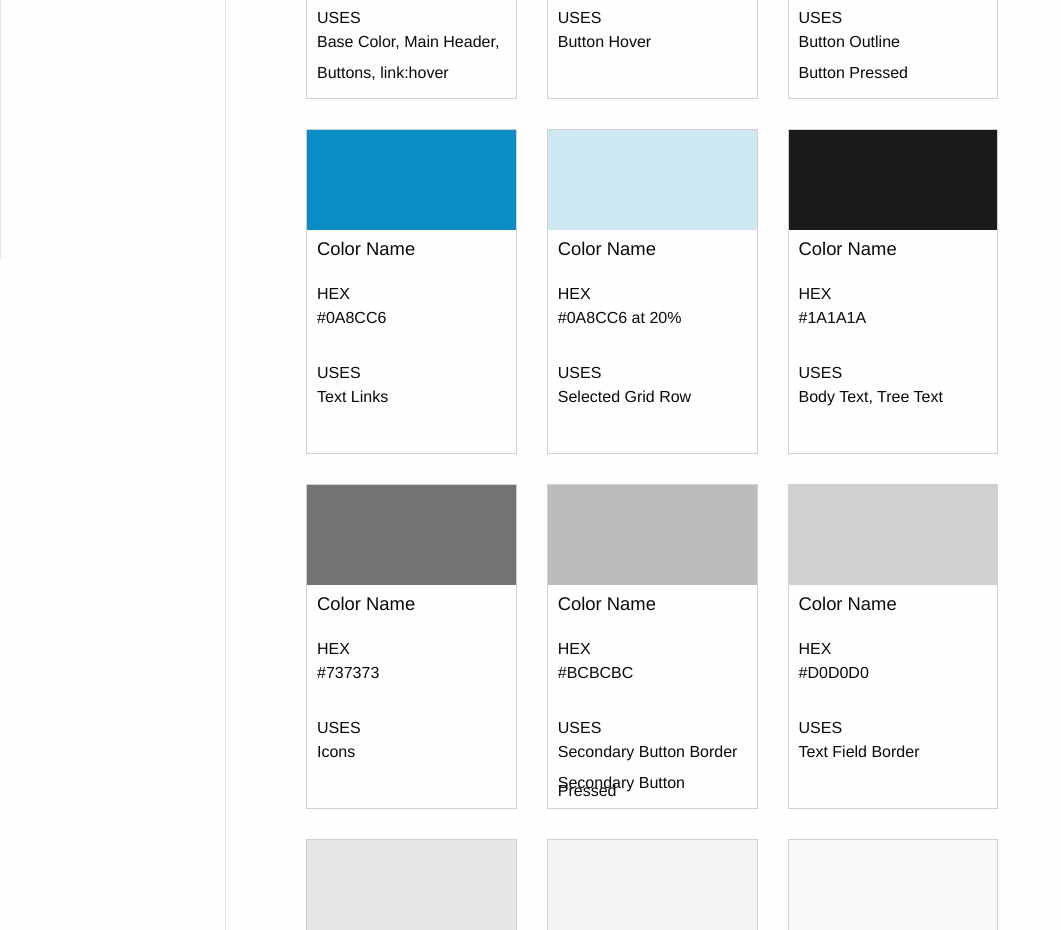
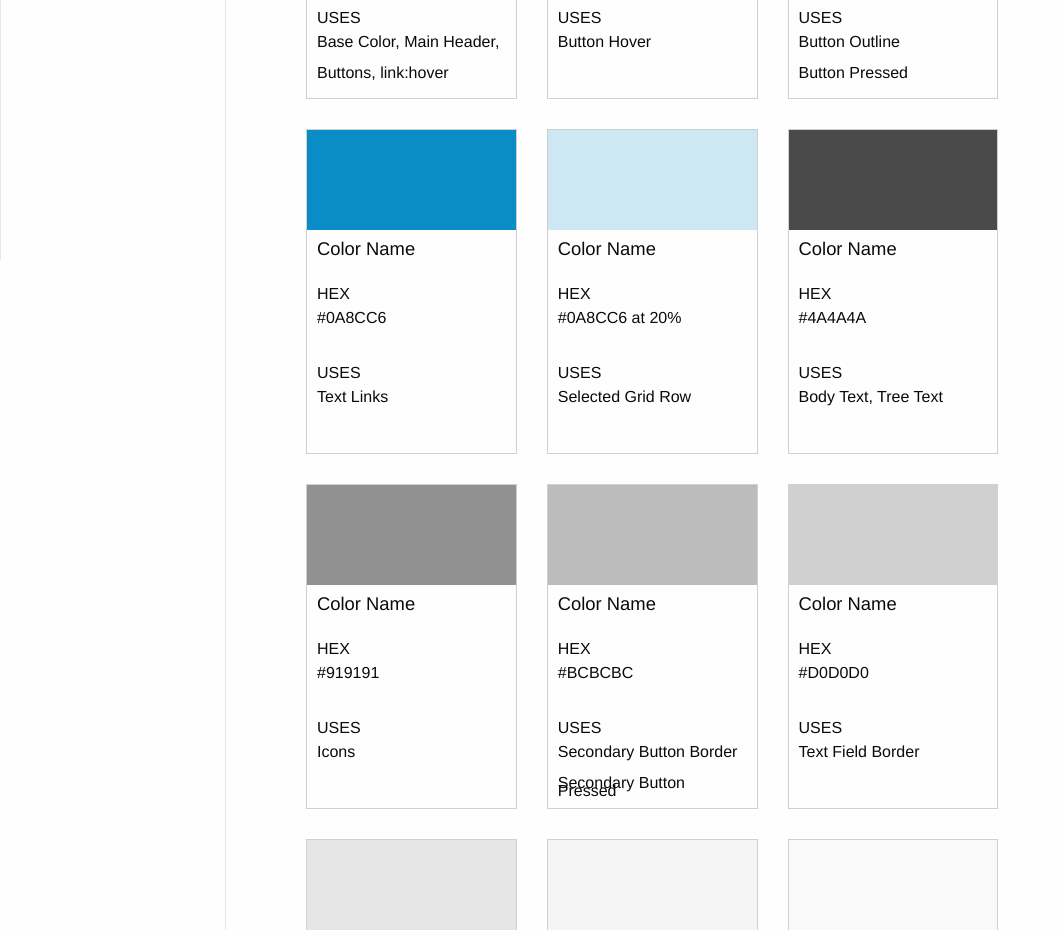
Before and after one commit to andrewhemans/design-guide, a plain HTML site: page productcolor.html in a window 1280 px wide. Shown: the part 880-1810 px from the top of the page, without its empty margins (0-1061 px from the left). Drawn offline with Linux system fonts and the light colour scheme.

Commit message:
fix product colors

```diff
--- a/css/app.css
+++ b/css/app.css
@@ -419,8 +419,13 @@ p {
   height: 100px;
 }
 
+#prd-black{
+  background-color: #4a4a4a;
+  height: 100px;
+}
+
 #prd-icongray {
-  background-color: #737373;
+  background-color: #919191;
   height: 100px;
 }
 
--- a/productcolor.html
+++ b/productcolor.html
@@ -226,12 +226,12 @@
 
       <div class="colorcontainer card-right large-4 columns">
         <div class="prd-colorcard  small-12 columns">
-          <div class="colorchip small-12 columns" id="mkt-coolgray"></div>
+          <div class="colorchip small-12 columns" id="prd-black"></div>
           <div class="chip-text small-12 columns">
             <h4>Color Name</h4>
             <br/>
             <p>HEX</p>
-            <p class="reg-text">#1A1A1A</p>
+            <p class="reg-text">#4A4A4A</p>
             <br/>
             <p>USES</p>
             <p class="reg-text">Body Text, Tree Text</p>
@@ -246,7 +246,7 @@
             <h4>Color Name</h4>
             <br/>
             <p>HEX</p>
-            <p class="reg-text">#737373</p>
+            <p class="reg-text">#919191</p>
             <br/>
             <p>USES</p>
             <p class="reg-text">Icons</p>
```
Also changed, not shown: index.html (+4 -4 lines).
